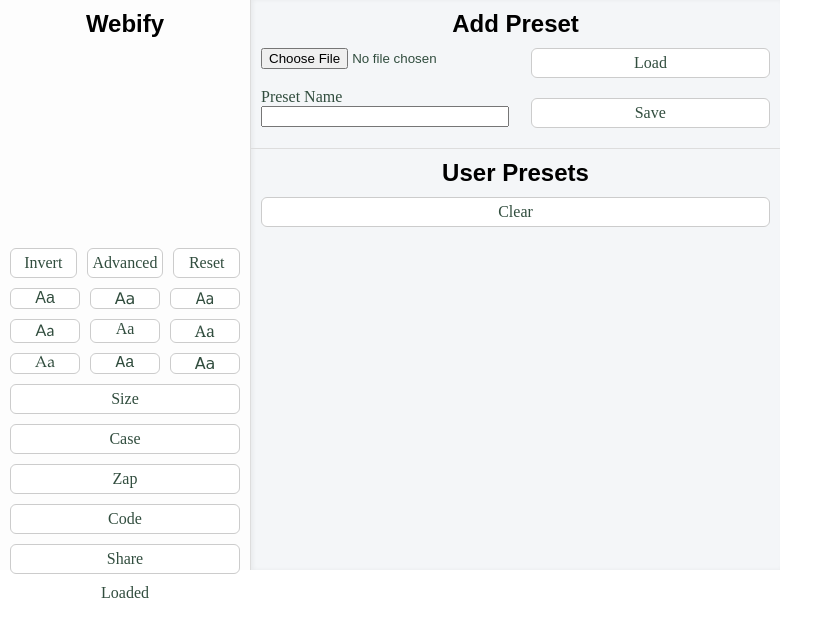
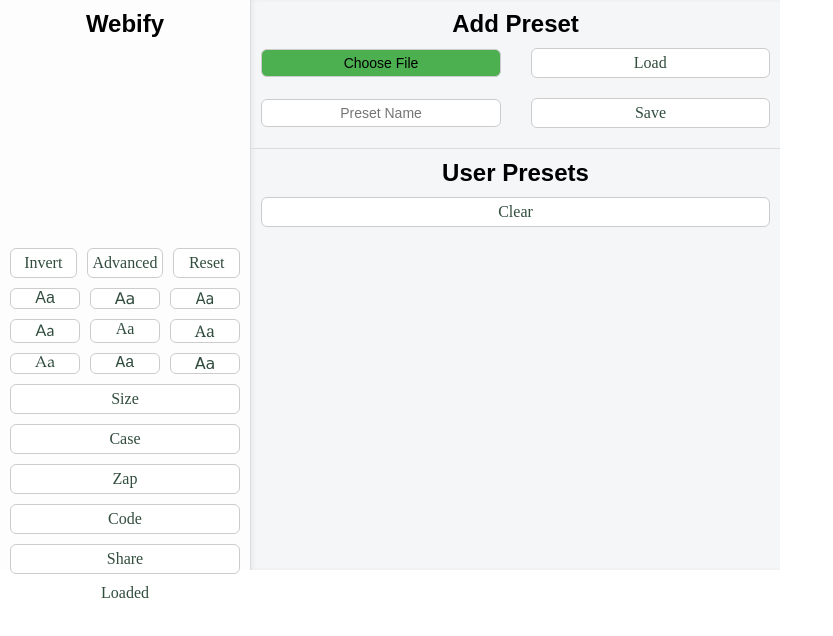
Before and after one commit to Ace-Chrono/Webify-Extension, a website with bundled scripts: page src/popup/main.html in a window 1280 px wide. Shown: the whole page, without its empty margins (0-833 px from the left). Built offline with nearby package versions, Linux system fonts and the light colour scheme; some packages are replaced by stand-ins of ours; no server answers; what @jaames/iro would draw is missing.

Commit message:
Further CSS improvements

```diff
--- a/src/popup/main.css
+++ b/src/popup/main.css
@@ -59,16 +59,35 @@
 }
 
 #fileUploader {
-    margin: 10px;
-    width: 240px;
+    color: transparent;              /* hides the "No file chosen" text */
 }
 
-#presetNameContainer {
-    margin-left: 10px;
+#fileUploader::file-selector-button {
+    box-sizing: border-box;
+    margin: 10px;
+    padding: 5px;
+    width: 240px;
+    background-color: #4CAF50;
+    border: 1px solid #ccc;
+    border-radius: 6px;
+    font-size: 14px;
+    cursor: pointer;
+}
+
+#fileUploader::file-selector-button:hover {
+    background-color: #45a049;
+    transform: translateY(-1px);
 }
 
 #presetNameField {
+    box-sizing: border-box;
+    margin: 10px;
+    padding: 5px;
     width: 240px;
+    border: 1px solid #ccc;
+    border-radius: 6px;
+    font-size: 14px;
+    text-align: center;
 }
 
 #presetList {
@@ -154,6 +173,7 @@
     display: grid;
     grid-template-columns: repeat(2, 1fr);
     grid-gap: 10px;
+    align-items: center;
 }
 
 .noMarginButton {
--- a/src/popup/main.html
+++ b/src/popup/main.html
@@ -60,10 +60,7 @@
           <div id = "loadButton" class = "button">Load</div>
         </div>
         <div class = "twoColRow">
-          <div id = "presetNameContainer">
-            <label id = "presetNameLabel">Preset Name</label><br>
-            <input type = "text" id ="presetNameField"></input>
-          </div>
+          <input type="text" id="presetNameField" placeholder="Preset Name">
           <div id = "saveButton" class = "button">Save</div>
         </div>
 
```
